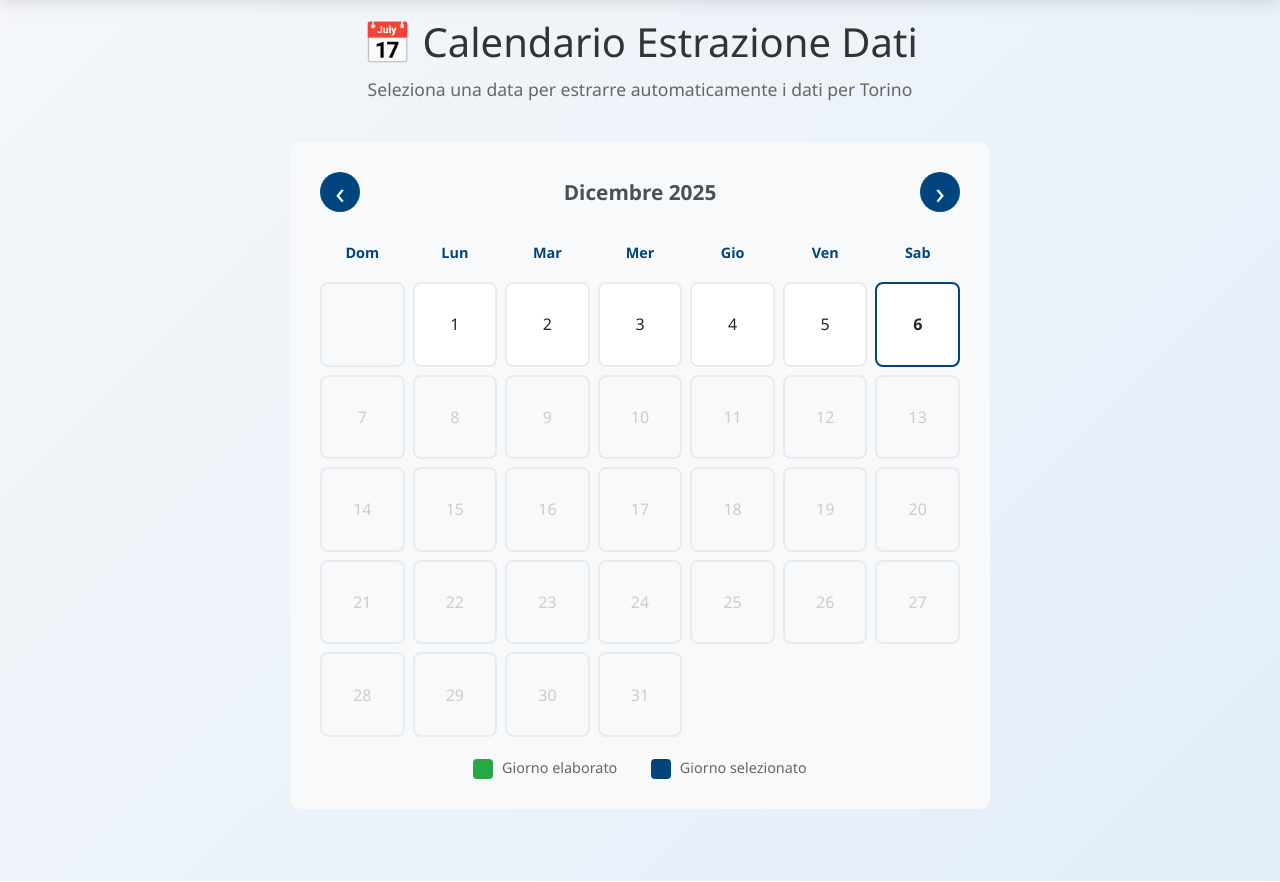
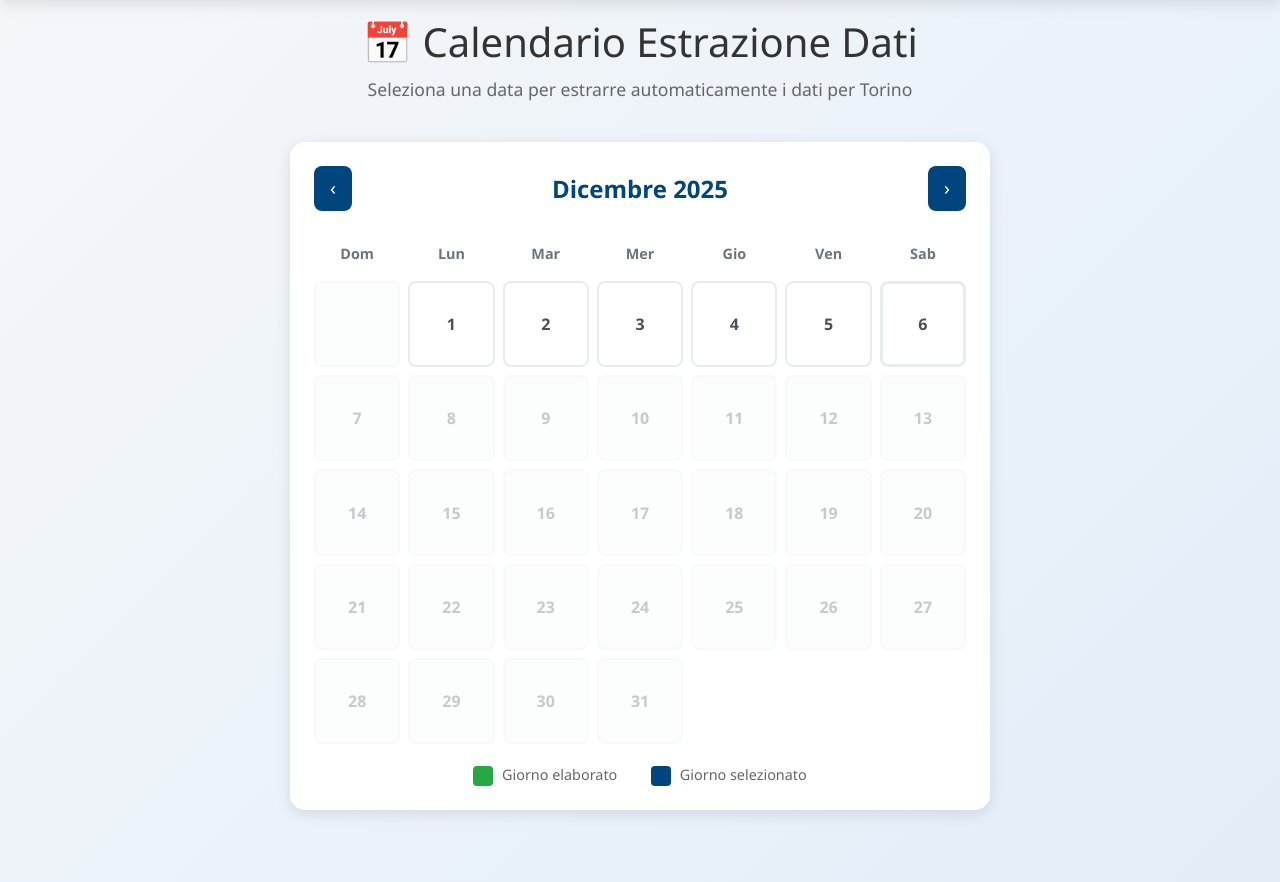
Before and after one commit to staniscimarco/Easy2.0, a Flask app: page /calendario_estrazione in a window 1280 px wide. Shown: the part 84-966 px from the top of the page. Run offline with Flask 3, Linux system fonts and the light colour scheme; data that the repository does not hold is empty.

Commit message:
Sync calendar extraction with save calendar style, add auto-refresh for green days, create PWA icons from logo for iPhone

```diff
--- a/templates/base.html
+++ b/templates/base.html
@@ -18,7 +18,9 @@
     <!-- Favicon e icone -->
     <link rel="icon" type="image/png" sizes="192x192" href="/static/icon-192.png">
     <link rel="icon" type="image/png" sizes="512x512" href="/static/icon-512.png">
-    <link rel="apple-touch-icon" href="/static/icon-192.png">
+    <link rel="apple-touch-icon" sizes="180x180" href="/static/icon-180.png">
+    <link rel="apple-touch-icon" sizes="192x192" href="/static/icon-192.png">
+    <link rel="apple-touch-icon" sizes="512x512" href="/static/icon-512.png">
 
     <link href="https://cdn.jsdelivr.net/npm/bootstrap@5.3.2/dist/css/bootstrap.min.css" rel="stylesheet">
     <link rel="stylesheet" href="https://cdn.jsdelivr.net/npm/bootstrap-icons@1.11.1/font/bootstrap-icons.css">
--- a/templates/calendario_estrazione.html
+++ b/templates/calendario_estrazione.html
@@ -26,75 +26,54 @@
         .calendar-wrapper {
             max-width: 700px;
             margin: 0 auto;
-            background: #f8f9fa;
-            padding: 30px;
-            border-radius: 10px;
-        }
-
-        @media (max-width: 768px) {
-            .calendar-wrapper {
-                padding: 15px;
-                margin: 0 10px;
-            }
-
-            .calendar-grid {
-                gap: 4px;
-            }
-
-            .calendar-day {
-                font-size: 0.9rem;
-                min-height: 35px;
-            }
-
-            .calendar-day-header {
-                font-size: 0.75rem;
-                padding: 8px 4px;
-            }
+            background: white;
+            padding: 1.5rem;
+            border-radius: 15px;
+            box-shadow: 0 4px 15px rgba(0,0,0,0.1);
         }
 
         .calendar-header {
             display: flex;
             justify-content: space-between;
             align-items: center;
-            margin-bottom: 20px;
-            font-size: 1.3em;
-            color: #495057;
-            font-weight: 600;
+            margin-bottom: 1.5rem;
         }
 
         .month-nav {
             background: #00457d;
             color: white;
             border: none;
-            border-radius: 50%;
-            width: 40px;
-            height: 40px;
-            font-size: 1.5em;
+            padding: 0.5rem 1rem;
+            border-radius: 8px;
             cursor: pointer;
-            transition: all 0.2s;
-            display: flex;
-            align-items: center;
-            justify-content: center;
+            font-size: 1.2rem;
+            transition: all 0.3s ease;
         }
 
         .month-nav:hover {
             background: #0056b3;
             transform: scale(1.1);
+        }
+
+        #current-month-year {
+            font-size: 1.5rem;
+            font-weight: 700;
+            color: #00457d;
         }
 
         .calendar-grid {
             display: grid;
             grid-template-columns: repeat(7, 1fr);
             gap: 8px;
-            margin-bottom: 20px;
+            margin-top: 1rem;
         }
 
         .calendar-day-header {
             text-align: center;
-            font-weight: bold;
-            color: #00457d;
-            padding: 10px;
-            font-size: 0.9em;
+            font-weight: 600;
+            color: #6c757d;
+            padding: 0.5rem;
+            font-size: 0.9rem;
         }
 
         .calendar-day {
@@ -105,56 +84,82 @@
             border: 2px solid #e9ecef;
             border-radius: 8px;
             cursor: pointer;
-            transition: all 0.2s;
+            transition: all 0.3s ease;
             background: white;
-            font-weight: 500;
+            font-weight: 600;
+            color: #495057;
             position: relative;
             text-align: center;
-            min-height: 40px;
-        }
-
-        .calendar-day:hover:not(.disabled):not(.selected) {
+        }
+
+        .calendar-day:hover:not(.disabled):not(.selected):not(.extracted) {
             background: #f0f0f0;
             border-color: #00457d;
         }
 
         .calendar-day.disabled {
-            color: #ccc;
+            opacity: 0.3;
             cursor: not-allowed;
             background: #f8f9fa;
         }
 
-        .calendar-day.today {
-            border-color: #00457d;
-            font-weight: bold;
+        .calendar-day.extracted {
+            background: #28a745 !important;
+            color: white !important;
+            border-color: #20c997 !important;
+        }
+
+        .calendar-day.extracted:hover {
+            background: #218838 !important;
         }
 
         .calendar-day.selected {
             background: #00457d;
             color: white;
             border-color: #0056b3;
-        }
-
-        .calendar-day.extracted {
-            background: #28a745 !important;
-            color: white !important;
-            border-color: #218838 !important;
-            z-index: 2;
-        }
-
-        .calendar-day.extracted:hover {
-            background: #218838 !important;
+            transform: scale(1.1);
         }
 
         /* Priorità: extracted > selected > today */
         .calendar-day.extracted.selected {
             background: #28a745 !important;
             color: white !important;
+            border-color: #20c997 !important;
         }
 
         .calendar-day.extracted.today {
             background: #28a745 !important;
             color: white !important;
+            border-color: #20c997 !important;
+        }
+
+        @media (max-width: 768px) {
+            .calendar-wrapper {
+                padding: 1rem;
+                margin: 0 10px;
+            }
+
+            .calendar-grid {
+                gap: 4px;
+            }
+
+            .calendar-day {
+                font-size: 0.85rem;
+            }
+
+            .calendar-day-header {
+                font-size: 0.75rem;
+                padding: 0.4rem 0.2rem;
+            }
+
+            #current-month-year {
+                font-size: 1.2rem;
+            }
+
+            .month-nav {
+                padding: 0.4rem 0.8rem;
+                font-size: 1rem;
+            }
         }
 
         .info-box {
@@ -1434,15 +1439,17 @@
                 dayElement.className = 'calendar-day';
                 dayElement.textContent = day;
 
-                // Ordine importante: extracted ha priorità su selected e today
+                // Ordine importante: extracted ha priorità su selected e today (come nel calendario salvataggio)
                 if (isExtracted) {
                     dayElement.classList.add('extracted');
                 }
-                if (isToday && !isExtracted) {
-                    dayElement.classList.add('today');
-                }
+
                 if (isSelected && !isExtracted) {
                     dayElement.classList.add('selected');
+                }
+
+                if (isToday) {
+                    dayElement.style.borderWidth = '3px';
                 }
 
                 // Non permettere selezione di date future
@@ -1506,18 +1513,25 @@
                 // Aggiungi la data al set delle date estratte
                 if (dateStr) {
                     extractedDates.add(dateStr);
-                    // Ricarica le estrazioni per assicurarsi che il calendario sia aggiornato
+                    // Aggiorna immediatamente il calendario senza ricaricare
+                    renderCalendar();
+                    console.log('Calendario aggiornato immediatamente dopo estrazione completata');
+
+                    // Poi ricarica le estrazioni per sincronizzare
                     loadExtractions().then(() => {
                         renderCalendar();
-                        console.log('Calendario aggiornato dopo estrazione completata');
+                        console.log('Calendario sincronizzato con estrazioni dal server');
                     }).catch(err => {
                         console.error('Errore nel ricaricare estrazioni:', err);
-                        // Aggiorna comunque il calendario con la data aggiunta
-                        renderCalendar();
                     });
                 }
             }
         });
+
+        // Polling periodico per aggiornare le estrazioni (ogni 30 secondi)
+        setInterval(() => {
+            loadExtractions();
+        }, 30000); // 30 secondi
 
         // Aggiungi listener per il pulsante stop
         const stopBtn = document.getElementById('stop-refresh-btn');
```
Also changed, not shown: create_pwa_icons.py (added, +70 -0 lines), static/icon-180.png (added), static/icon-192.png, static/icon-512.png, static/manifest.json.
